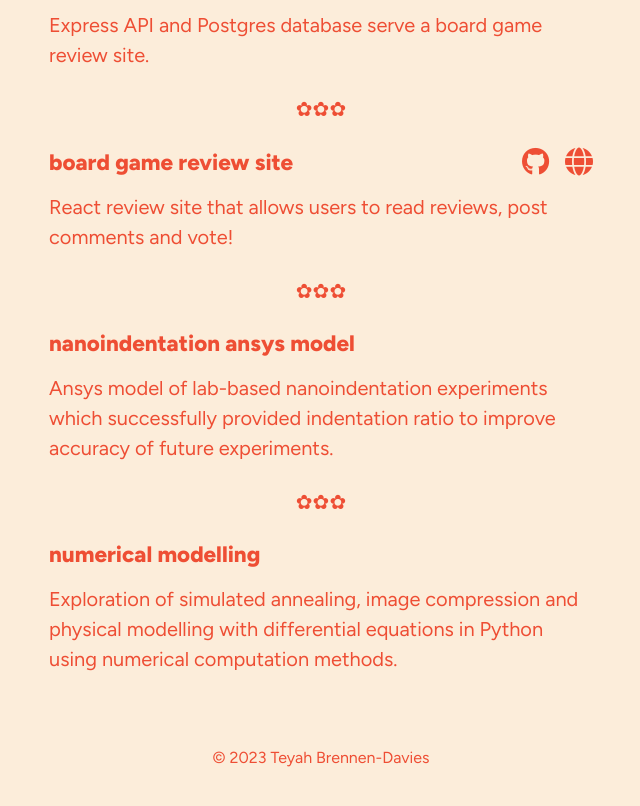
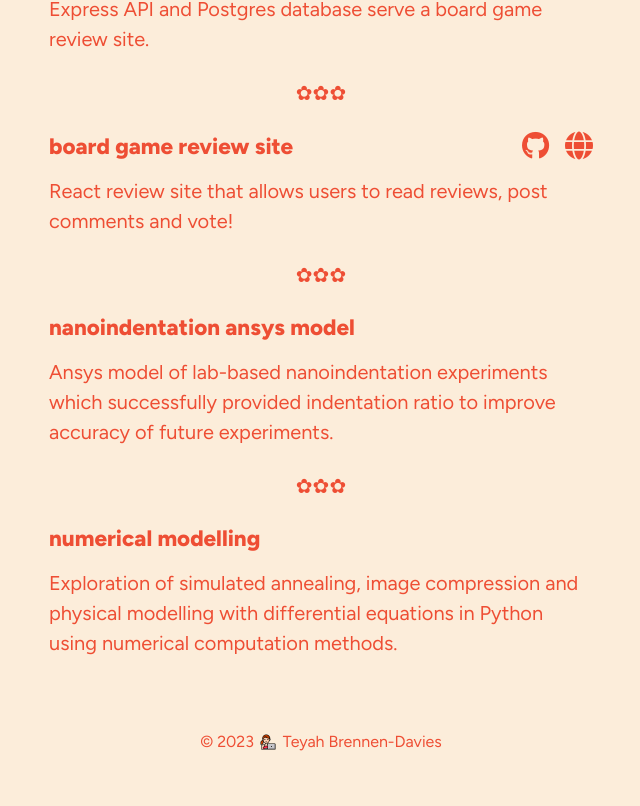
Before and after one commit to teyahbd/my-portfolio-site, a React (Vite) app: page / in a window 1280 px wide. Shown: the part 1460-2266 px from the top of the page, without its empty margins (607-1247 px from the left). Built offline with nearby package versions, Linux system fonts and the light colour scheme; a web font is replaced by a local one.

Commit message:
refactor: update styling

```diff
--- a/src/atoms/CreditFooter/CreditFooter.tsx
+++ b/src/atoms/CreditFooter/CreditFooter.tsx
@@ -2,9 +2,10 @@ import "./styles.css";
 
 function CreditFooter(props: { name: string }) {
   return (
-    <footer>
-      <p id="credit-footer">© 2023 {props.name}</p>
-      {/* <p id="footer-icon">✨</p> */}
+    <footer id="credit-footer">
+      <p className="credit-footer-text">© 2023</p>
+      <img className="favicon" src="./src/assets/img/girl.png" />
+      <p className="credit-footer-text">{props.name}</p>
     </footer>
   );
 }
--- a/src/atoms/CreditFooter/styles.css
+++ b/src/atoms/CreditFooter/styles.css
@@ -8,13 +8,26 @@ footer {
   padding: calc(3 * var(--small-padding-size));
   padding-top: calc(8 * var(--small-padding-size));
   color: var(--primary-font-color);
-  font-size: var(--small-font-size);
+  display: flex;
+  flex-direction: row;
+  justify-content: center;
+  width: 100%;
 }
 
 #footer-icon {
   font-size: var(--medium-font-size);
   padding: var(--small-padding-size);
   display: none;
+}
+
+.credit-footer-text {
+  font-size: var(--small-font-size);
+}
+
+.favicon {
+  height: var(--small-font-size);
+  padding-left: 0.4rem;
+  padding-right: 0.4rem;
 }
 
 @media only screen and (max-width: 1024px) {
--- a/src/atoms/IntroParagraph/styles.css
+++ b/src/atoms/IntroParagraph/styles.css
@@ -3,7 +3,6 @@
   line-height: var(--standard-line-height);
   padding: var(--standard-padding-size);
   text-align: center;
-  padding-top: calc(2 * var(--standard-padding-size));
   padding-bottom: calc(5 * var(--standard-padding-size));
   flex-grow: 1;
 }
```
